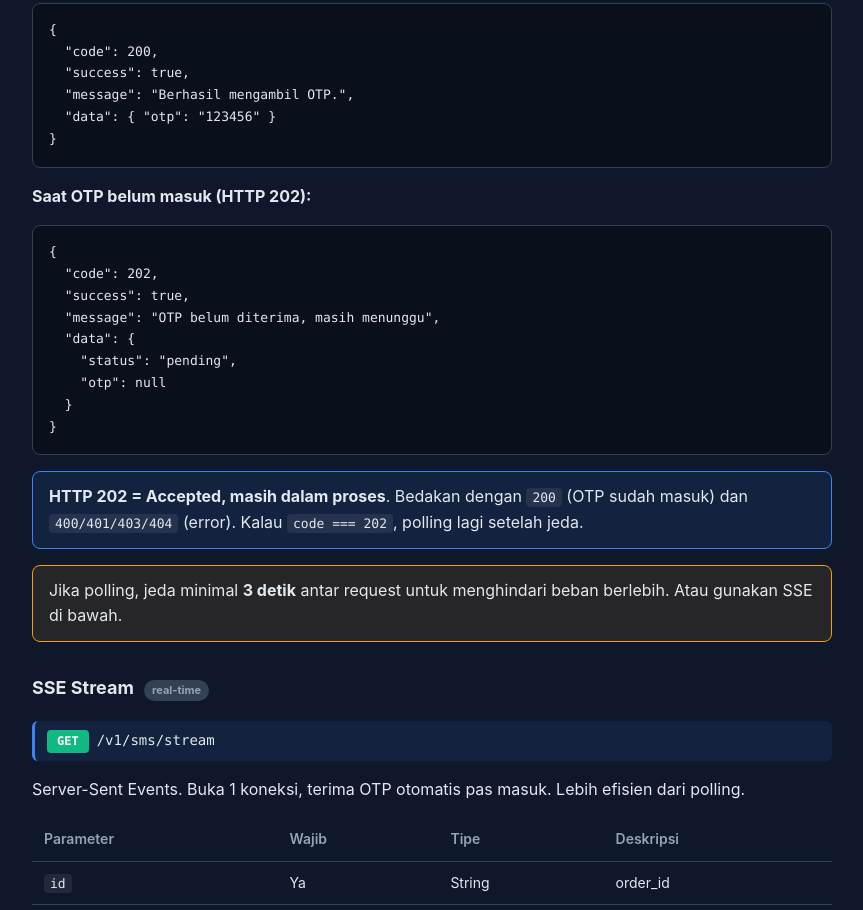
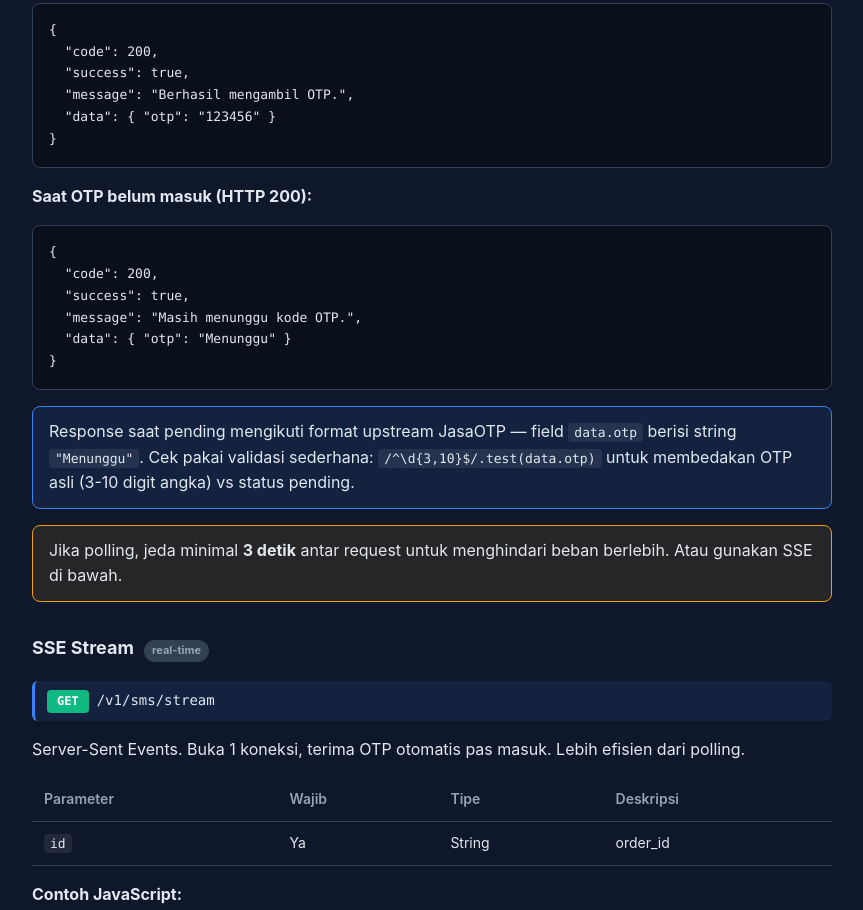
Before and after one commit to Crazyssh/otpae, a website: page public/docs.html in a window 1280 px wide. Shown: the part 4429-5339 px from the top of the page, without its empty margins (288-1151 px from the left). Drawn offline with Linux system fonts and the light colour scheme.

Commit message:
Mirror JasaOTP /sms response format exactly (drop-in replacement, fixes web order auto-cancel)

```diff
--- a/public/docs.html
+++ b/public/docs.html
@@ -214,18 +214,15 @@
   "message": "Berhasil mengambil OTP.",
   "data": { "otp": "123456" }
 }</code></pre>
-    <p><strong>Saat OTP belum masuk (HTTP 202):</strong></p>
+    <p><strong>Saat OTP belum masuk (HTTP 200):</strong></p>
 <pre><code>{
-  "code": 202,
+  "code": 200,
   "success": true,
-  "message": "OTP belum diterima, masih menunggu",
-  "data": {
-    "status": "pending",
-    "otp": null
-  }
+  "message": "Masih menunggu kode OTP.",
+  "data": { "otp": "Menunggu" }
 }</code></pre>
     <div class="alert info">
-      <strong>HTTP 202 = Accepted, masih dalam proses</strong>. Bedakan dengan <code>200</code> (OTP sudah masuk) dan <code>400/401/403/404</code> (error). Kalau <code>code === 202</code>, polling lagi setelah jeda.
+      Response saat pending mengikuti format upstream JasaOTP — field <code>data.otp</code> berisi string <code>"Menunggu"</code>. Cek pakai validasi sederhana: <code>/^\d{3,10}$/.test(data.otp)</code> untuk membedakan OTP asli (3-10 digit angka) vs status pending.
     </div>
     <div class="alert warn">
       Jika polling, jeda minimal <strong>3 detik</strong> antar request untuk menghindari beban berlebih. Atau gunakan SSE di bawah.
@@ -347,8 +344,7 @@ es.addEventListener('timeout', e =&gt; {
     <h3 id="errors">HTTP Status Codes</h3>
     <table>
       <tr><th>Code</th><th>Arti</th></tr>
-      <tr><td>200</td><td>OK, operasi sukses</td></tr>
-      <tr><td>202</td><td>Accepted, OTP belum masuk (khusus <code>/v1/sms</code>)</td></tr>
+      <tr><td>200</td><td>OK (sukses, atau pending dengan otp "Menunggu", atau cancelled/timeout)</td></tr>
       <tr><td>400</td><td>Parameter tidak lengkap atau tidak valid</td></tr>
       <tr><td>401</td><td>API key tidak dikirim atau tidak valid/dinonaktifkan</td></tr>
       <tr><td>403</td><td>Order tidak dimiliki oleh API key Anda</td></tr>
```
Also changed, not shown: server.js (+13 -4 lines).
